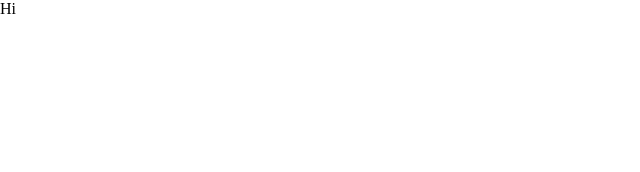
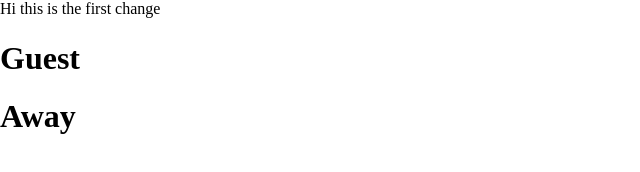
Before and after one commit to CharlieCarrera/scrimba-basic-project, a website: page index.html in a window 1280 px wide. Shown: the whole page, without its empty margins (0-640 px from the left). Drawn offline with nearby package versions, Linux system fonts and the light colour scheme.

Commit message:
update index.html

```diff
--- a/index.html
+++ b/index.html
@@ -1,6 +1,8 @@
 <html>
     <head><link rel="stylesheet" href="https://cdnjs.cloudflare.com/ajax/libs/normalize/8.0.1/normalize.css"></head>
     <body>
-        Hi
+        Hi this is the first change
     </body>
+    <h1>Guest</h1>
+    <h1>Away</h1>
 </html>
```
